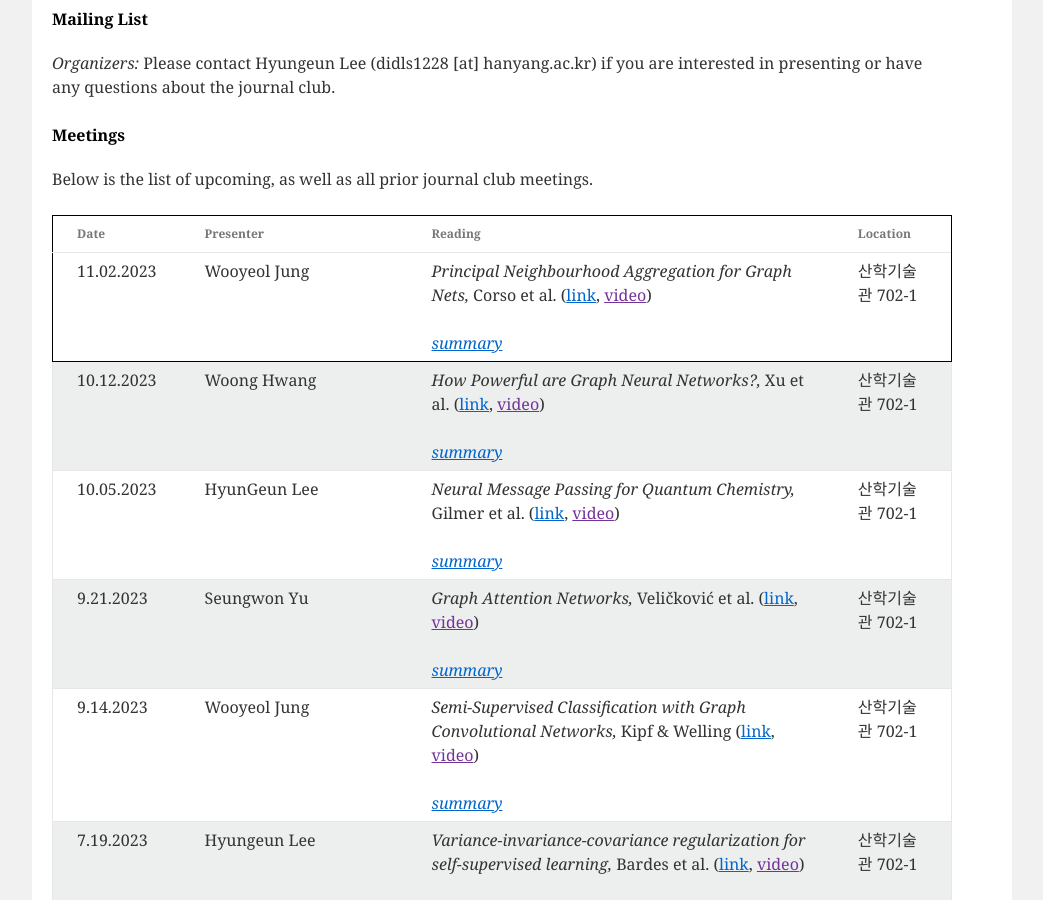
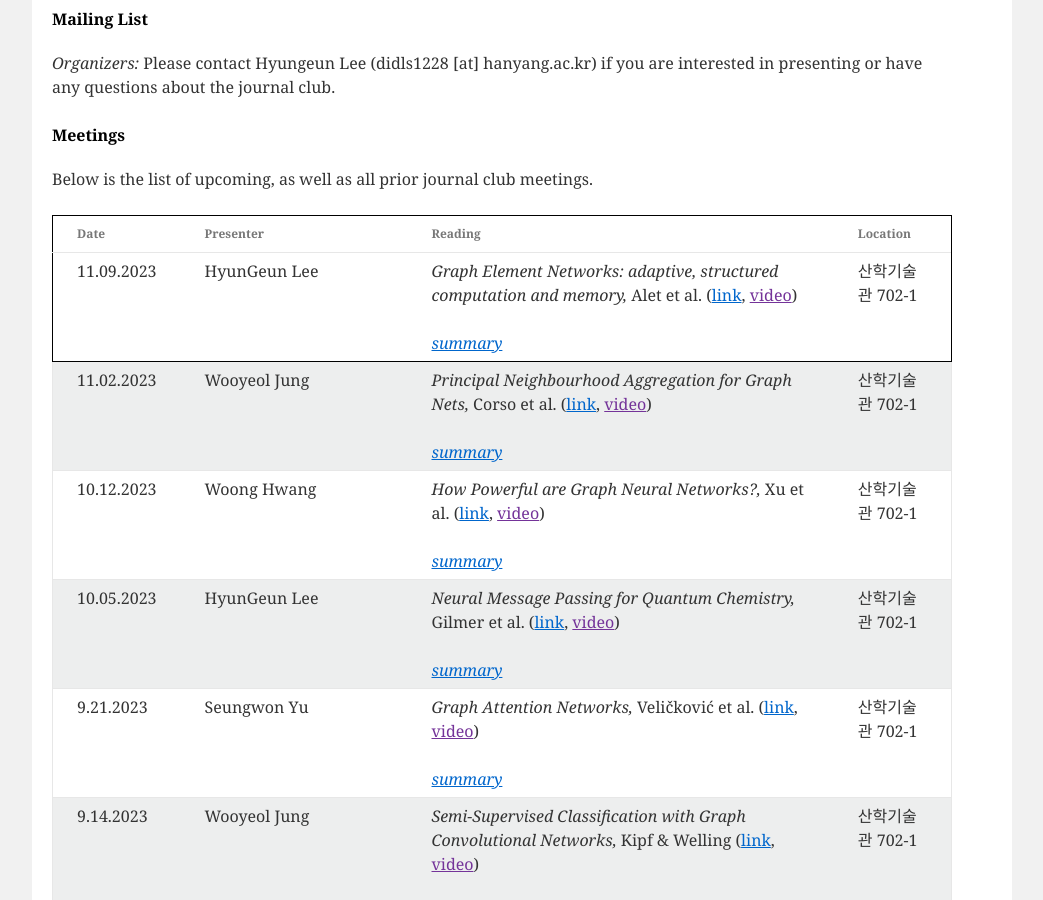
Before and after one commit to niai-lab/GraphML-JC, a Jekyll site: the page built from index.html, in a window 1280 px wide and 900 px high, scrolled down 631 px. Shown: the whole window, without its empty margins (118-1161 px from the left). Built offline with Jekyll 4.4.1, drawn with Linux system fonts in a browser that asks for light colours; part of the change alters nothing that is shown.

Commit message:
Update meeting_info.yml
This commit aims to update summary of the previous meeting about the GENs paper.

```diff
--- a/_data/meeting_info.yml
+++ b/_data/meeting_info.yml
@@ -1,3 +1,19 @@
+- presenter: HyunGeun Lee
+  date: 11.09.2023
+  paper: "Graph Element Networks: adaptive, structured computation and memory"
+  authors: Alet et al.
+  url: https://arxiv.org/abs/1904.09019
+  location: "산학기술관 702-1"
+  summary: >
+    Graph Element Networks는 partial differential equation의 solver 중 하나인 Finite element method에서 아이디어를 얻은 모델로서, function은 locally linear하다는 inductive bias를 가지고 있습니다.
+    저자는 이러한 특성을 바탕으로 function to function mapping task에 GENs 모델을 적용하였습니다.
+    GENs 모델은 기존의 그래프의 데이터 포인트를 직접적으로 GNN의 node 혹은 edge entities에 상응시켜서 사용하는 것이 아닌 metric space 상에 정의된 data points를 무게중심의 일반화된 방법론과 softmax를 활용한 attention과 흡사한 방식을 통해 grid라는 일종의 template graph의 initial node representation으로 맵핑을 합니다.
+    이러한 특성 덕분에 데이터가 그래프 set에 국한되는 것이 아니라 metric space 상에 자유롭게 위치할 수 있게 되고, template grid graph의 density를 조정함으로써 computaional cost 와 accuracy 사이의 trade-off에 있어 유연성을 가진다고 볼 수 있습니다.
+    이 논문에 대하여 한 가지 의문이 드는 점은 GENs의 output이 grid graph의 위치에 대한 미분이 가능하여 template graph의 topology를 조정할 수 있다는 부분입니다.
+    이러한 topology는 철저히 data-driven으로 학습이 되는 것이기 때문에 특정 영역으로 데이터 쏠림이 발생한다면 template graph의 노드 또한 그 쪽으로 모이는 현상이 발생하게 됩니다.
+    이렇게 되면 추후 extrapolation test 혹은 OOD generalization에 있어서 이 현상이 단점으로 부각될 수도 있지 않을까하는 우려가 있습니다.
+    이에 대한 검증을 위한 추가 실험이 있었다면 더욱 좋았을 것 같습니다.
+
 - presenter: Wooyeol Jung
   date: 11.02.2023
   paper: "Principal Neighbourhood Aggregation for Graph Nets"
```
